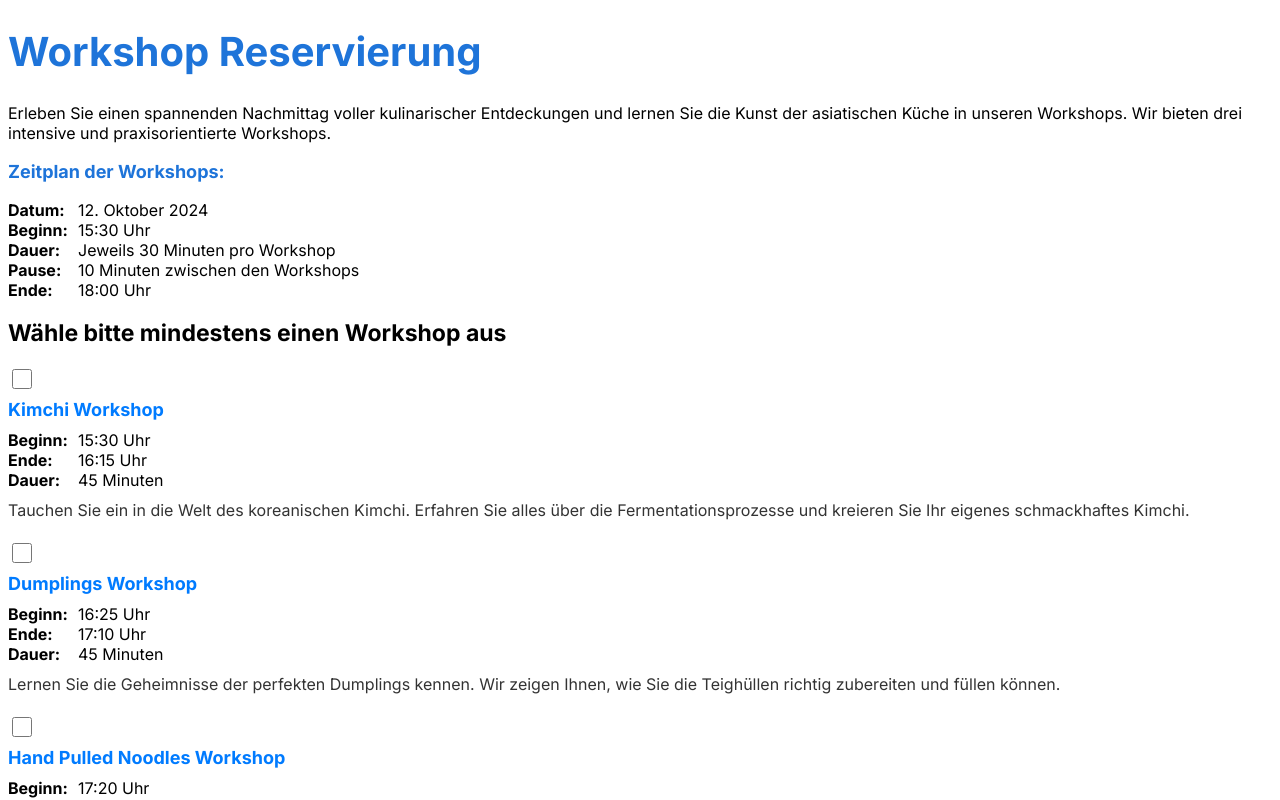
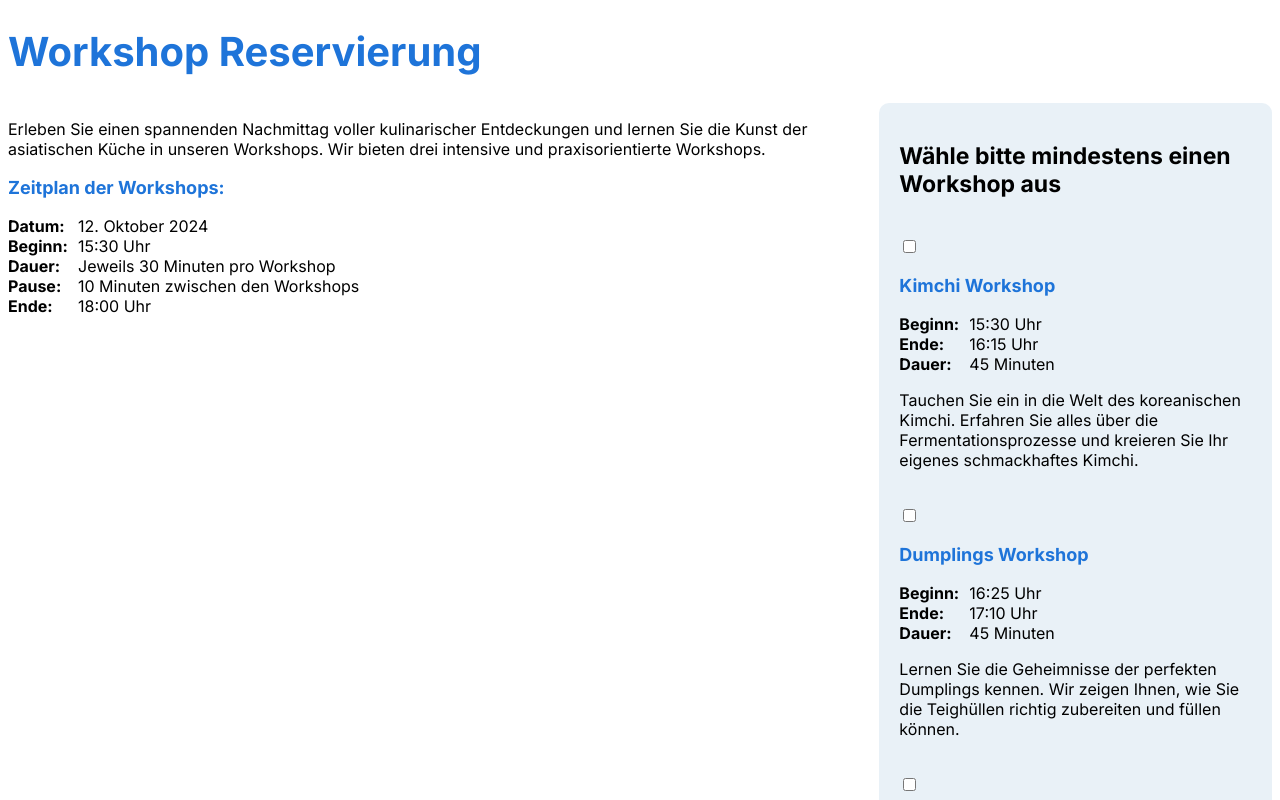
Before and after one commit to ACO-Charity/toa-reservation-frontend, a React (Vite) app: page / in a window 1280 px wide. Shown: the top 800 px of the page. Built offline with nearby package versions, Linux system fonts and the light colour scheme.

Commit message:
added right blue table flexbox

```diff
--- a/src/components/workshop-description/WorkshopCheckbox.tsx
+++ b/src/components/workshop-description/WorkshopCheckbox.tsx
@@ -1,5 +1,4 @@
 import DescriptionDetails from '../form-description/description-details/DescriptionDetails';
-import './WorkshopDescription.scss'
 
 interface WorkshopCheckboxProps {
     label: string;
--- a/src/components/workshop-description/WorkshopDescription.scss
+++ b/src/components/workshop-description/WorkshopDescription.scss
@@ -1,34 +1,10 @@
-.workshop-checkbox {
-  margin-bottom: 20px;
 
-  .background {
-    display: flex;
-    flex-direction: column;
-    align-items: flex-start;
-    padding: 10px;
-    border-radius: 8px;
-    background-color: #8fbbdc;
-    width: 100%;
-  }
-
-  input[type='checkbox'] {
-    margin-bottom: 10px;
-    width: 20px;
-    height: 20px;
-  }
-
-  .workshop-checkbox-content {
-    display: flex;
-    flex-direction: column;
-  }
-
-  h3 {
-    margin: 0 0 10px;
-    color: #007bff;
-  }
-
-  p {
-    margin: 10px 0 0;
-    color: #333;
-  }
+.workshop-background {
+  width: 50%;
+  padding: 20px;
+  background-color: #e9f1f7;
+  border-radius: 10px;
+  display: flex;
+  flex-direction: column;
+  gap: 20px; /* Abstand zwischen den Workshops */
 }
--- a/src/components/workshop-description/WorkshopDescription.tsx
+++ b/src/components/workshop-description/WorkshopDescription.tsx
@@ -22,10 +22,9 @@
 
     return (
         <>
-            <div className="background">
-                <div className="workshop-description">
-                    <h2>Wähle bitte mindestens einen Workshop aus</h2>
-                </div>
+            <div className="workshop-background">
+                <h2>Wähle bitte mindestens einen Workshop aus</h2>
+
                 <WorkshopCheckbox
                     label="Kimchi Workshop"
                     details={kimchiDetails}
--- a/src/pages/ToaFormular.tsx
+++ b/src/pages/ToaFormular.tsx
@@ -6,9 +6,12 @@
 
     return (
         <>
+
             <h1>Workshop Reservierung</h1>
-            <FormDescription/>
-            <WorkshopDescription/>
+            <div className="container-box">
+                <FormDescription/>
+                <WorkshopDescription/>
+            </div>
         </>
     )
 }
--- a/src/styles/index.scss
+++ b/src/styles/index.scss
@@ -21,3 +21,8 @@
 p {
   font-size: 16px;
 }
+
+.container-box {
+  display: flex;
+  justify-content: space-between;
+}
```
Also changed, not shown: src/components/form-description/description-details/DescriptionDetails.scss (line endings or trailing spaces).
